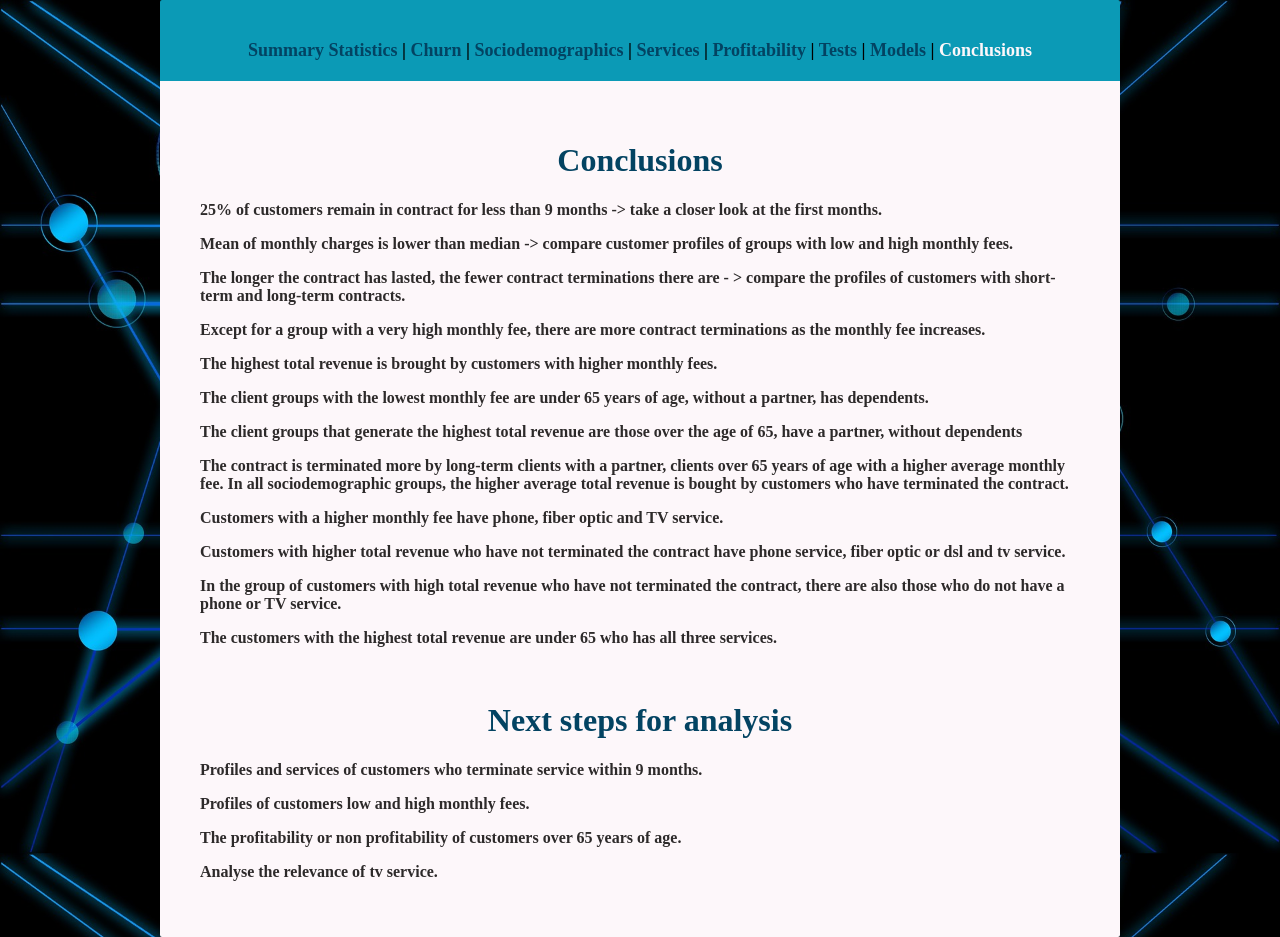
After one commit to kvalge/telecom-flask, a Flask app: page /conclusions in a window 1280 px wide. The commit adds this page. Run offline with Flask 3, Linux system fonts and the light colour scheme; parts of the project's set-up code (start-up, migrations or seed data) failed here and were passed over.

Commit message:
Updates.

```diff
--- a/app.py
+++ b/app.py
@@ -43,6 +43,9 @@ def churn_page():
 
     monthly_total_churn_data = monthly_total_charges_churn()
     monthly_total_churn_bar(monthly_total_churn_data)
+
+    total_churn_data = total_charges_churn()
+    total_revenue_by_tenure_churn_bar(total_churn_data)
 
     return render_template('churn.html')
 
@@ -148,7 +151,6 @@ def profitability_page():
 
 @app.route('/tests', methods=['GET'])
 def tests_page():
-
     return render_template('tests.html')
 
 
@@ -161,5 +163,10 @@ def models_page():
     return render_template('models.html')
 
 
+@app.route('/conclusions', methods=['GET'])
+def conclusions_page():
+    return render_template('conclusions.html')
+
+
 if __name__ == '__main__':
     app.run(debug=True)
--- a/templates/base.html
+++ b/templates/base.html
@@ -14,7 +14,8 @@
                 <a href="/services" class="{{ 'active' if request.path == '/services' else '' }}">Services</a> |
                 <a href="/profitability" class="{{ 'active' if request.path == '/profitability' else '' }}">Profitability</a> |
                 <a href="/tests" class="{{ 'active' if request.path == '/tests' else '' }}">Tests</a> |
-                <a href="/models" class="{{ 'active' if request.path == '/models' else '' }}">Models</a>
+                <a href="/models" class="{{ 'active' if request.path == '/models' else '' }}">Models</a> |
+                <a href="/conclusions" class="{{ 'active' if request.path == '/conclusions' else '' }}">Conclusions</a>
             </nav>
             <div>
                 {% block content %}
--- a/templates/churn.html
+++ b/templates/churn.html
@@ -12,9 +12,13 @@
             <img src="{{ url_for('static', filename='graphs/monthly_charges_churn_bar.png') }}"
                  alt="Monthly charges churn bar">
         </div>
-            <div class="one-graph">
+        <div class="one-graph">
             <img src="{{ url_for('static', filename='graphs/monthly_total_churn_bar.png') }}"
                  alt="Monthly and total charges churn bar">
+        </div>
+            <div class="one-graph">
+            <img src="{{ url_for('static', filename='graphs/total_churn_bar.png') }}"
+                 alt="Tenure and total charges churn bar">
         </div>
 
     </div>
--- /dev/null
+++ b/templates/conclusions.html
@@ -0,0 +1,37 @@
+{% extends 'base.html' %}
+{% block content %}
+
+    <div class="frame">
+
+        <h1>Conclusions</h1>
+        <p>25% of customers remain in contract for less than 9 months -> take a closer look at the first months.</p>
+        <p>Mean of monthly charges is lower than median -> compare customer profiles of groups with low and high monthly
+           fees.</p>
+        <p>The longer the contract has lasted, the fewer contract terminations there are - > compare the profiles of
+           customers with short-term and long-term contracts.</p>
+        <p>Except for a group with a very high monthly fee, there are more contract terminations as the monthly fee
+           increases.</p>
+        <p>The highest total revenue is brought by customers with higher monthly fees.</p>
+        <p>The client groups with the lowest monthly fee are under 65 years of age, without a partner, has
+           dependents.</p>
+        <p>The client groups that generate the highest total revenue are those over the age of 65, have a partner,
+           without dependents</p>
+        <p>The contract is terminated more by long-term clients with a partner, clients over 65 years of age with a
+           higher average monthly fee. In all sociodemographic groups, the higher average total revenue is bought by
+           customers who have terminated the contract.</p>
+        <p>Customers with a higher monthly fee have phone, fiber optic and TV service.</p>
+        <p>Customers with higher total revenue who have not terminated the contract have phone service, fiber optic
+           or dsl and tv service.</p>
+        <p>In the group of customers with high total revenue who have not terminated the contract, there are also those
+           who do not have a phone or TV service.</p>
+        <p>The customers with the highest total revenue are under 65 who has all three services.</p>
+        <br>
+        <h1>Next steps for analysis</h1>
+        <p>Profiles and services of customers who terminate service within 9 months.</p>
+        <p>Profiles of customers low and high monthly fees.</p>
+        <p>The profitability or non profitability of customers over 65 years of age.</p>
+        <p>Analyse the relevance of tv service.
+        <p>
+    </div>
+
+{% endblock %}
--- a/templates/monthly_charges_model_summary.html
+++ b/templates/monthly_charges_model_summary.html
@@ -10,10 +10,10 @@
   <th>Method:</th>             <td>Least Squares</td>  <th>  F-statistic:       </th> <td>1.430e+04</td>
 </tr>
 <tr>
-  <th>Date:</th>             <td>Wed, 24 Jul 2024</td> <th>  Prob (F-statistic):</th>  <td>  0.00</td>
+  <th>Date:</th>             <td>Thu, 25 Jul 2024</td> <th>  Prob (F-statistic):</th>  <td>  0.00</td>
 </tr>
 <tr>
-  <th>Time:</th>                 <td>16:38:44</td>     <th>  Log-Likelihood:    </th> <td> -24334.</td>
+  <th>Time:</th>                 <td>17:40:18</td>     <th>  Log-Likelihood:    </th> <td> -24334.</td>
 </tr>
 <tr>
   <th>No. Observations:</th>      <td>  7032</td>      <th>  AIC:               </th> <td>4.868e+04</td>
--- a/templates/tenure_model_summary.html
+++ b/templates/tenure_model_summary.html
@@ -10,10 +10,10 @@
   <th>Method:</th>             <td>Least Squares</td>  <th>  F-statistic:       </th> <td>   262.4</td>
 </tr>
 <tr>
-  <th>Date:</th>             <td>Wed, 24 Jul 2024</td> <th>  Prob (F-statistic):</th>  <td>  0.00</td>
+  <th>Date:</th>             <td>Thu, 25 Jul 2024</td> <th>  Prob (F-statistic):</th>  <td>  0.00</td>
 </tr>
 <tr>
-  <th>Time:</th>                 <td>16:38:44</td>     <th>  Log-Likelihood:    </th> <td> -31667.</td>
+  <th>Time:</th>                 <td>17:40:18</td>     <th>  Log-Likelihood:    </th> <td> -31667.</td>
 </tr>
 <tr>
   <th>No. Observations:</th>      <td>  7032</td>      <th>  AIC:               </th> <td>6.335e+04</td>
--- a/templates/total_charges_model_summary.html
+++ b/templates/total_charges_model_summary.html
@@ -10,10 +10,10 @@
   <th>Method:</th>             <td>Least Squares</td>  <th>  F-statistic:       </th> <td>   674.3</td>
 </tr>
 <tr>
-  <th>Date:</th>             <td>Wed, 24 Jul 2024</td> <th>  Prob (F-statistic):</th>  <td>  0.00</td>
+  <th>Date:</th>             <td>Thu, 25 Jul 2024</td> <th>  Prob (F-statistic):</th>  <td>  0.00</td>
 </tr>
 <tr>
-  <th>Time:</th>                 <td>16:38:44</td>     <th>  Log-Likelihood:    </th> <td> -62500.</td>
+  <th>Time:</th>                 <td>17:40:18</td>     <th>  Log-Likelihood:    </th> <td> -62500.</td>
 </tr>
 <tr>
   <th>No. Observations:</th>      <td>  7032</td>      <th>  AIC:               </th> <td>1.250e+05</td>
```
Also changed, not shown: functions.py (+15 -2 lines), graphs_generation.py (+38 -0 lines).
